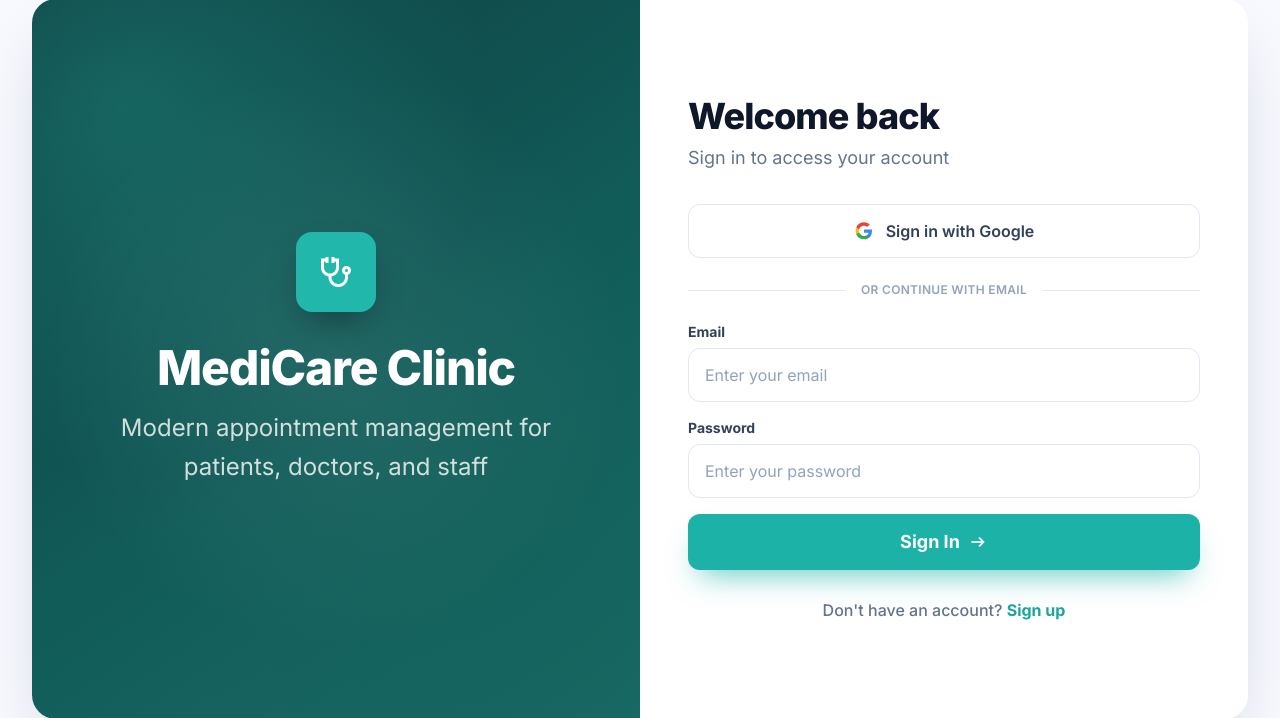
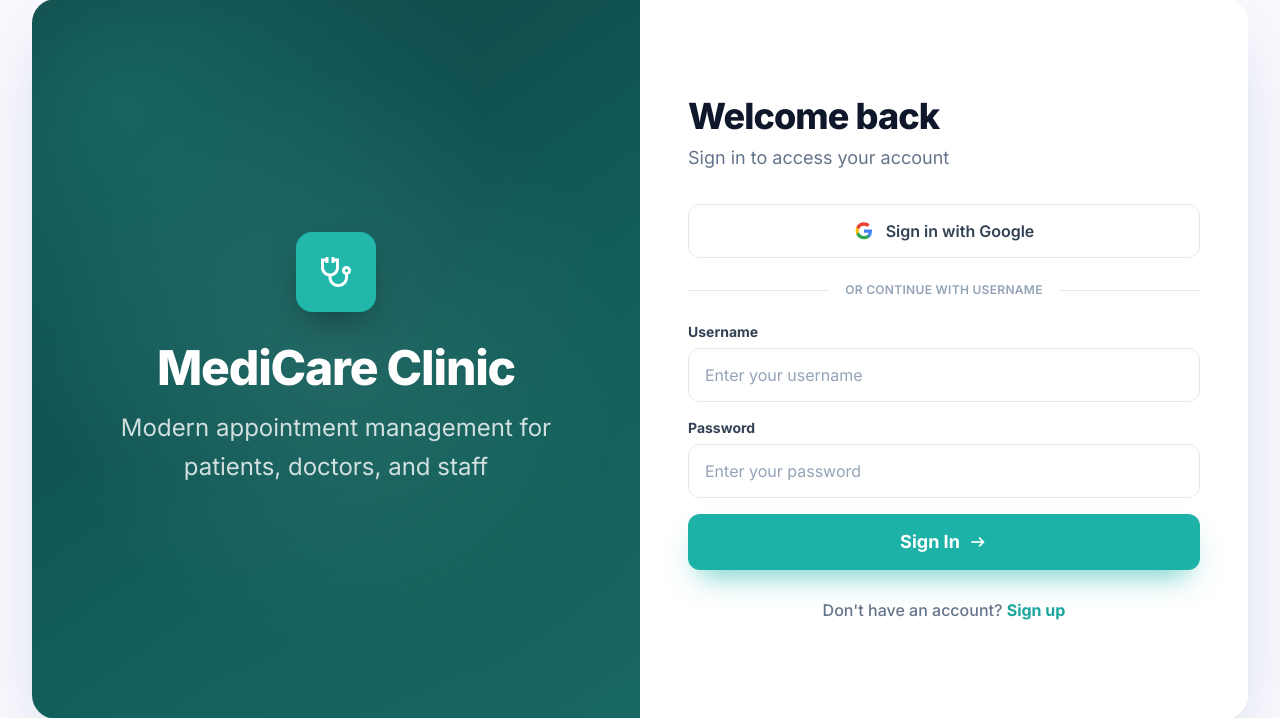
Before and after one commit to AhmeWagih/django-clinic-appointment-system, a Django app: page /login/ in a window 1280 px wide. Shown: the part 41-759 px from the top of the page. Run offline with Django 5.2, Linux system fonts and the light colour scheme; some libraries are stand-ins or nearby versions.

Commit message:
refactor login

```diff
--- a/auth/templates/login.html
+++ b/auth/templates/login.html
@@ -33,7 +33,7 @@
 
       <div class="my-6 flex items-center gap-4 text-xs tracking-wide text-slate-400 uppercase font-semibold">
         <span class="h-px bg-slate-200 flex-1"></span>
-        <span>Or continue with email</span>
+        <span>Or continue with username</span>
         <span class="h-px bg-slate-200 flex-1"></span>
       </div>
 
@@ -44,8 +44,8 @@
       <form class="space-y-4" method="post" action="{% url 'auth:login' %}">
       {% csrf_token %}
       <div>
-        <label class="block text-sm font-bold text-slate-700 mb-1.5" for="id_email">Email</label>
-        <input class="w-full border border-slate-200 rounded-xl px-4 py-3.5 text-slate-900 placeholder:text-slate-400 bg-white transition focus:outline-none focus:border-[#24b5aa] focus:ring-4 focus:ring-[#24b5aa]/20" id="id_email" name="email" placeholder="Enter your email" type="email" required />
+        <label class="block text-sm font-bold text-slate-700 mb-1.5" for="id_username">Username</label>
+        <input class="w-full border border-slate-200 rounded-xl px-4 py-3.5 text-slate-900 placeholder:text-slate-400 bg-white transition focus:outline-none focus:border-[#24b5aa] focus:ring-4 focus:ring-[#24b5aa]/20" id="id_username" name="username" placeholder="Enter your username" type="text" required />
       </div>
       <div>
         <label class="block text-sm font-bold text-slate-700 mb-1.5" for="id_password">Password</label>
--- a/auth/templates/register.html
+++ b/auth/templates/register.html
@@ -34,7 +34,7 @@
 
       <div class="my-6 flex items-center gap-4 text-xs tracking-wide text-slate-400 uppercase font-semibold">
         <span class="h-px bg-slate-200 flex-1"></span>
-        <span>Or sign up with email</span>
+        <span>Or sign up with username and email</span>
         <span class="h-px bg-slate-200 flex-1"></span>
       </div>
 
@@ -48,8 +48,8 @@
       <form class="space-y-4" method="post" action="{% url 'auth:register' %}">
         {% csrf_token %}
         <div>
-          <label class="block text-sm font-bold text-slate-700 mb-1.5" for="id_name">Full Name</label>
-          <input class="w-full border border-slate-200 rounded-xl px-4 py-3.5 text-slate-900 placeholder:text-slate-400 bg-white transition focus:outline-none focus:border-[#24b5aa] focus:ring-4 focus:ring-[#24b5aa]/20" id="id_name" name="full_name" placeholder="Enter your full name" type="text" required />
+          <label class="block text-sm font-bold text-slate-700 mb-1.5" for="id_username">Username</label>
+          <input class="w-full border border-slate-200 rounded-xl px-4 py-3.5 text-slate-900 placeholder:text-slate-400 bg-white transition focus:outline-none focus:border-[#24b5aa] focus:ring-4 focus:ring-[#24b5aa]/20" id="id_username" name="username" placeholder="Choose a username" type="text" required />
         </div>
         <div>
           <label class="block text-sm font-bold text-slate-700 mb-1.5" for="id_email">Email</label>
--- a/auth/views.py
+++ b/auth/views.py
@@ -10,22 +10,23 @@ def home(request):
 
 def register(request):
     if request.method == "POST":
-        full_name = (request.POST.get("full_name") or "").strip()
+        username = (request.POST.get("username") or "").strip()
         password = (request.POST.get("password") or "").strip()
         email = (request.POST.get("email") or "").strip().lower()
 
-        if not full_name or not email or not password:
+        if not username or not email or not password:
             return render(request, 'register.html', {"error": "All fields are required"})
 
-        if User.objects.filter(username=email).exists():
+        if User.objects.filter(username__iexact=username).exists():
+            return render(request, 'register.html', {"error": "Username already exists"})
+
+        if User.objects.filter(email__iexact=email).exists():
             return render(request, 'register.html', {"error": "Email already exists"})
 
         user = User.objects.create_user(
-            username=email,
+            username=username,
             password=password,
             email=email,
-            first_name=full_name,
-            last_name="",
         )
 
         profile, _ = Users.objects.get_or_create(user=user, defaults={'role': 'patient'})
@@ -40,15 +41,13 @@ def register(request):
 
 def login(request):
     if request.method == "POST":
-        identifier = (request.POST.get("email") or "").strip()
+        username = (request.POST.get("username") or "").strip()
         password = request.POST.get("password")
 
-        if not identifier or not password:
+        if not username or not password:
             return render(request, 'login.html', {"error": "Invalid credentials"})
 
-        by_email = User.objects.filter(email__iexact=identifier).first()
-        auth_username = by_email.username if by_email else identifier
-        user = authenticate(request, username=auth_username, password=password)
+        user = authenticate(request, username=username, password=password)
 
         if user:
             django_login(request, user)
```
Also changed, not shown: schedule/migrations/0002_alter_schedule_day_type.py (added).
